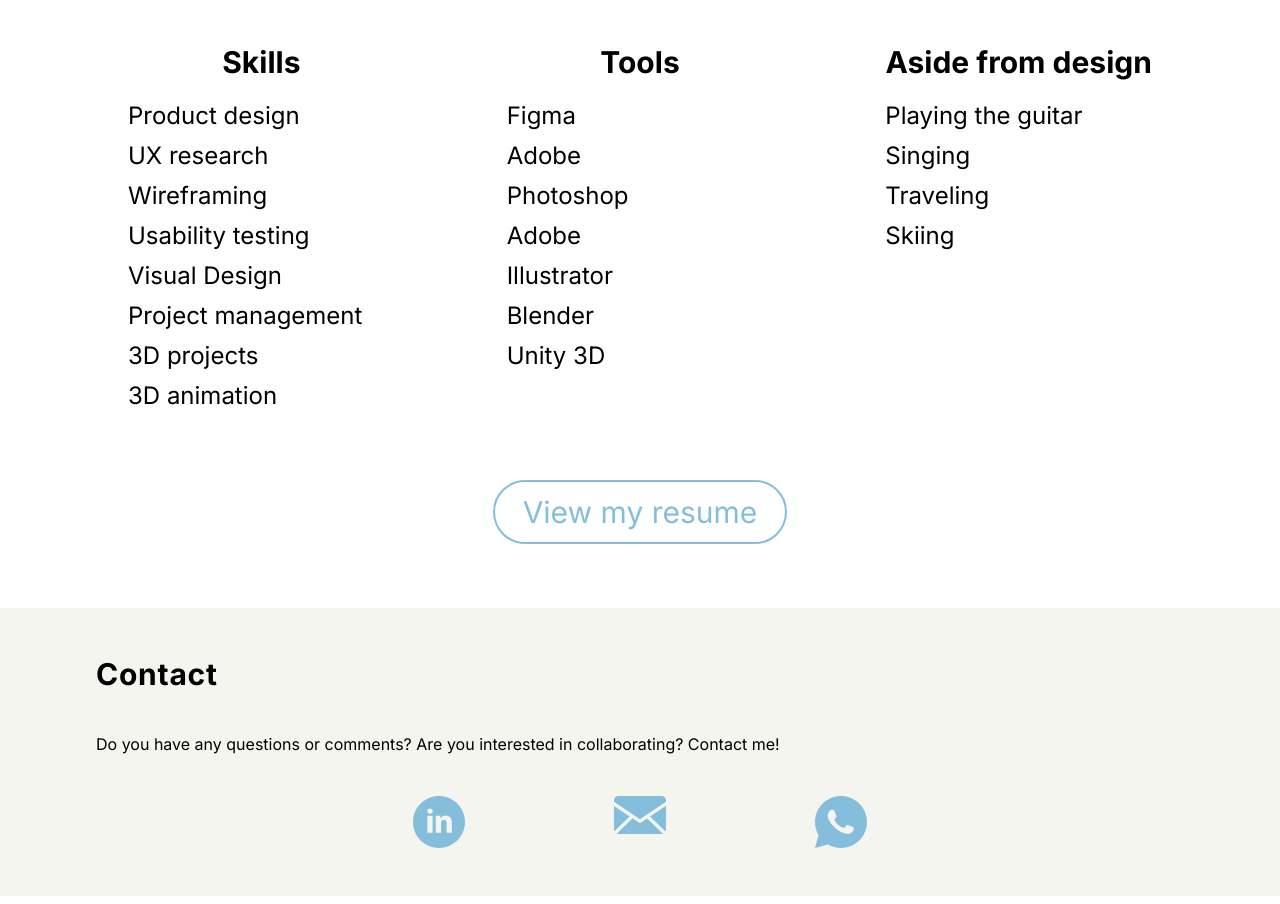
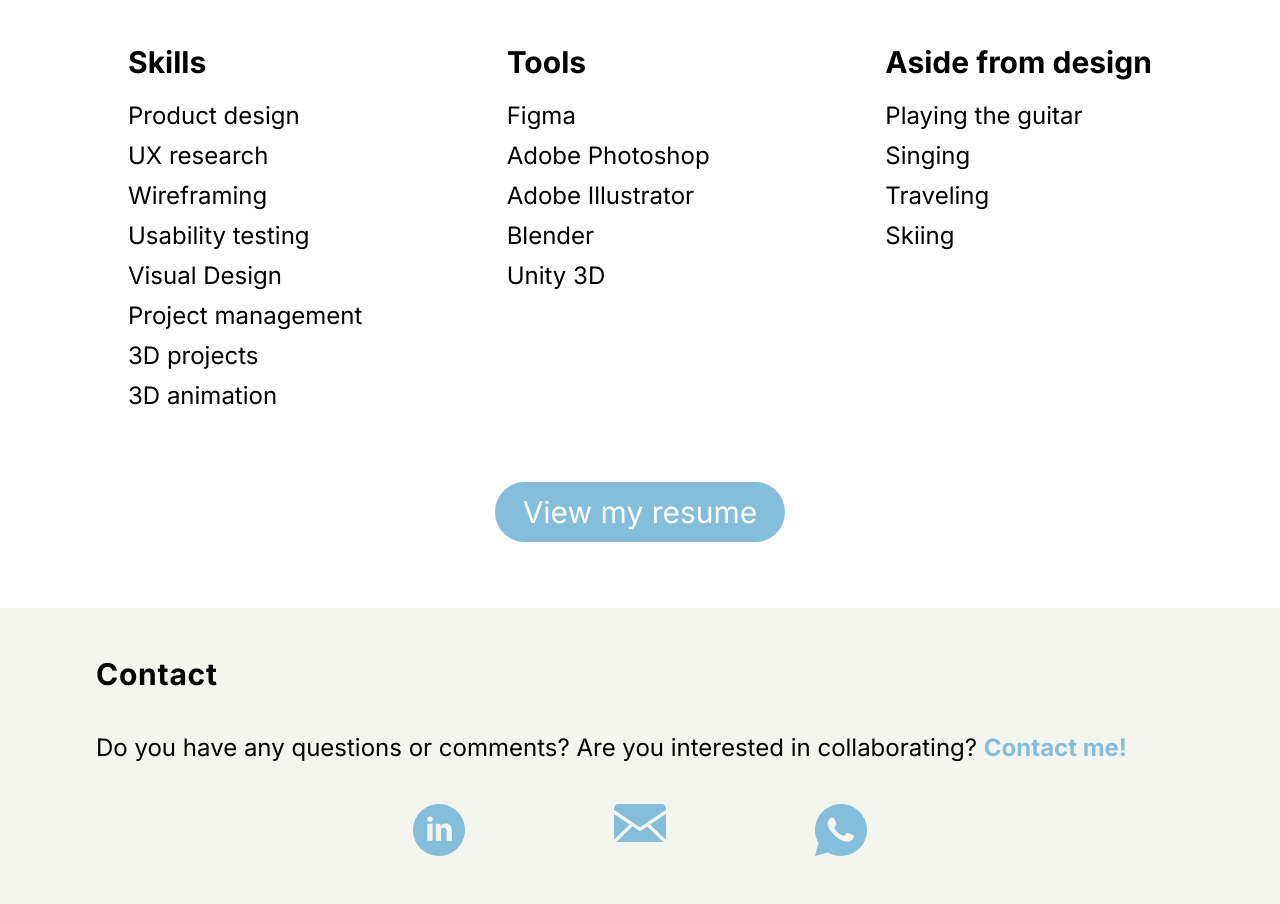
Before and after one commit to KrzysztofWelc/wojcicka_portfolio, a Next.js app: page / in a window 1280 px wide. Shown: the part 2740-3644 px from the top of the page. Built offline with nearby package versions, Linux system fonts and the light colour scheme.

Commit message:
skills section adjusted

```diff
--- a/app/page.tsx
+++ b/app/page.tsx
@@ -51,7 +51,7 @@ export default function Home() {
       </section>
       <section className='w-4/5 mx-auto grid grid-rows-1 grid-cols-3 gap-x-28 mt-9'>
         <div className='flex flex-col'>
-          <h3 className='text-3xl font-bold mb-4 text-center'>Skills</h3>
+          <h3 className='text-3xl font-bold mb-4'>Skills</h3>
           <ul className='text-2xl leading-10'>
             <li>Product design</li>
             <li>UX research</li>
@@ -64,19 +64,17 @@ export default function Home() {
           </ul>
         </div>
         <div className='flex flex-col'>
-          <h3 className='text-3xl font-bold mb-4 text-center'>Tools</h3>
+          <h3 className='text-3xl font-bold mb-4'>Tools</h3>
           <ul className='text-2xl leading-10'>
             <li>Figma</li>
-            <li>Adobe</li>
-            <li>Photoshop</li>
-            <li>Adobe </li>
-            <li>Illustrator</li>
+            <li>Adobe Photoshop</li>
+            <li>Adobe Illustrator</li>
             <li>Blender</li>
             <li>Unity 3D</li>
           </ul>
         </div>
         <div className='flex flex-col'>
-          <h3 className='text-3xl font-bold mb-4 text-center'>Aside from design</h3>
+          <h3 className='text-3xl font-bold mb-4'>Aside from design</h3>
           <ul className='text-2xl leading-10'>
             <li>Playing the guitar</li>
             <li>Singing</li>
@@ -86,11 +84,13 @@ export default function Home() {
         </div>
       </section>
       <section className="py-16 flex justify-center">
-        <button className='border-2 border-primary text-primary rounded-full py-3 px-7 text-3xl'>View my resume</button>
+        <button className='border-2 border-white text-white bg-primary rounded-full py-3 px-7 text-3xl'>
+          View my resume
+        </button>
       </section>
       <section className="px-24 py-12 w-screen bg-backbround absolute left-0">
         <h2 className='text-3xl font-bold tracking-wide mb-10'>Contact</h2>
-        <p className='mb-10'>Do you have any questions or comments? Are you interested in collaborating? Contact me!</p>
+        <p className='mb-10 text-2xl'>Do you have any questions or comments? Are you interested in collaborating?  <b className='text-primary'>Contact me!</b></p>
         <div className='w-5/12 flex justify-between mx-auto'>
           <Link href="/">
             <Image src='/in.svg' height={52} width={52} alt='linkedin logo' />
```
